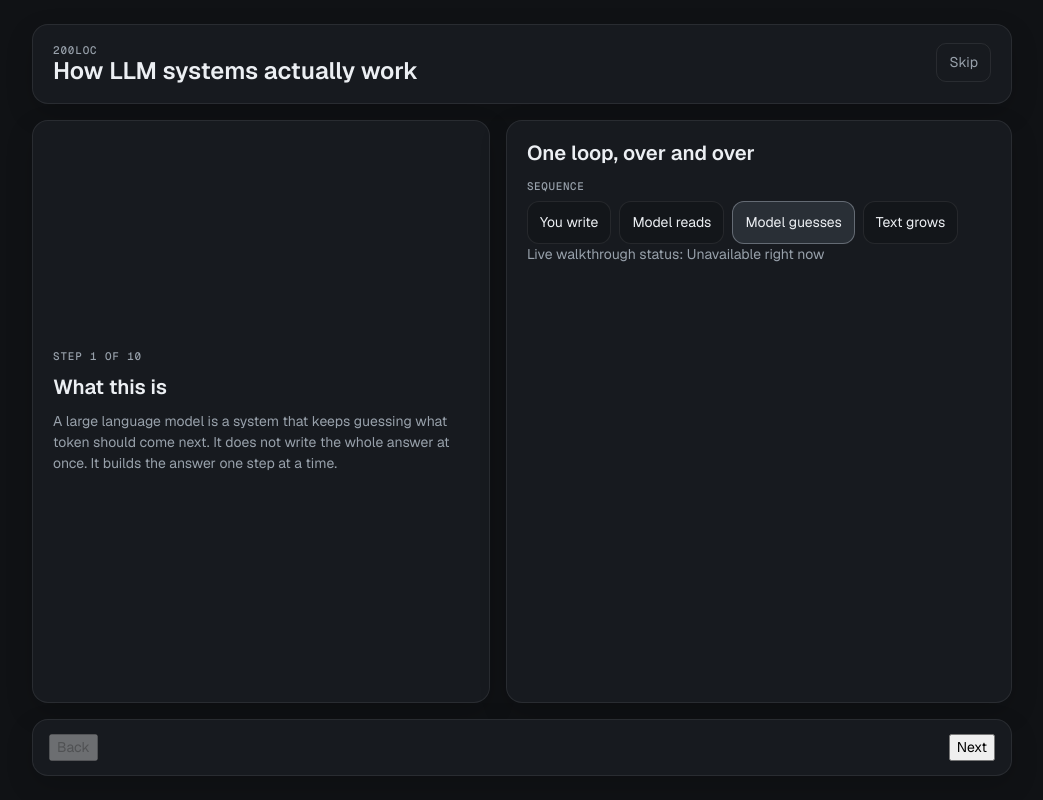
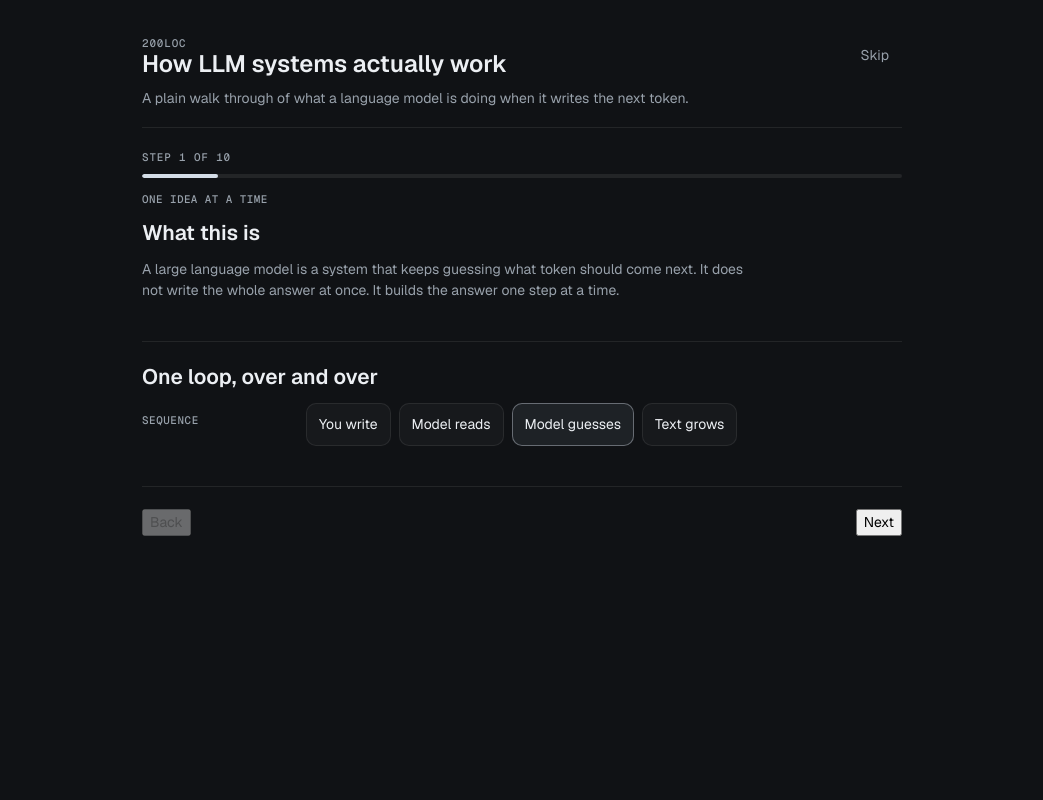
Before and after one commit to setrf/200loc, a React (Vite) app: page / in a window 1280 px wide. Shown: the whole page, without its empty margins (118-1161 px from the left). Built offline with nearby package versions, Linux system fonts and the light colour scheme; no server answers.

Commit message:
Simplify the first-run intro layout

```diff
--- a/src/App.css
+++ b/src/App.css
@@ -7,7 +7,7 @@
 }
 
 .app-shell--intro {
-  padding: 24px;
+  padding: 32px 20px;
 }
 
 .app-shell--centered {
@@ -35,7 +35,7 @@
 .ghost-button {
   padding: 8px 12px;
   border: 1px solid var(--border);
-  border-radius: 10px;
+  border-radius: 999px;
   background: transparent;
   color: var(--text-muted);
 }
@@ -45,22 +45,17 @@
   color: var(--text);
 }
 
-.intro-shell {
-  width: min(980px, 100%);
-  margin: 0 auto;
-  display: grid;
-  grid-template-rows: auto minmax(0, 1fr) auto;
-  gap: 16px;
-  min-height: calc(100svh - 48px);
+.ghost-button--quiet {
+  border-color: transparent;
 }
 
-.intro-shell__header,
-.intro-panel,
-.intro-actions {
-  border: 1px solid var(--border);
-  border-radius: 16px;
-  background: var(--panel);
-  box-shadow: var(--shadow);
+.intro-shell {
+  width: min(760px, 100%);
+  margin: 0 auto;
+  display: flex;
+  flex-direction: column;
+  gap: 18px;
+  min-height: calc(100svh - 64px);
 }
 
 .intro-shell__header {
@@ -68,88 +63,132 @@
   align-items: start;
   justify-content: space-between;
   gap: 16px;
-  padding: 18px 20px;
+  padding: 4px 0 0;
 }
 
-.intro-layout {
-  display: grid;
-  grid-template-columns: minmax(0, 0.95fr) minmax(0, 1.05fr);
-  gap: 16px;
-}
-
-.intro-panel {
-  padding: 20px;
-}
-
-.intro-panel--copy {
-  display: flex;
-  flex-direction: column;
-  gap: 12px;
-  justify-content: center;
-}
-
-.intro-panel--copy h2,
-.intro-panel--visual h3 {
-  font: 600 clamp(1.15rem, 1rem + 0.6vw, 1.45rem) / 1.2 var(--sans);
-}
-
-.intro-panel__body,
-.intro-panel__note,
-.intro-panel__status {
+.intro-shell__lede {
+  max-width: 42rem;
+  margin-top: 10px;
   color: var(--text-muted);
 }
 
-.intro-panel__body {
-  font-size: 1rem;
+.intro-stack {
+  display: flex;
+  flex-direction: column;
+  gap: 18px;
 }
 
-.intro-panel__note {
-  font-size: 0.92rem;
+.intro-step,
+.intro-example,
+.intro-actions {
+  padding: 22px 0;
+  border-top: 1px solid var(--border);
 }
 
-.intro-visual {
+.intro-step {
   display: flex;
   flex-direction: column;
   gap: 14px;
 }
 
-.intro-visual__row {
+.intro-step__progress {
   display: flex;
   flex-direction: column;
-  gap: 8px;
+  gap: 10px;
 }
 
-.intro-visual__label {
+.intro-step__progress-bar {
+  width: 100%;
+  height: 4px;
+  border-radius: 999px;
+  background: rgba(255, 255, 255, 0.08);
+  overflow: hidden;
+}
+
+.intro-step__progress-bar span {
+  display: block;
+  height: 100%;
+  border-radius: inherit;
+  background: var(--accent-strong);
+}
+
+.intro-step__kicker {
+  font: 500 0.78rem/1.3 var(--mono);
+  color: var(--text-muted);
+  letter-spacing: 0.04em;
+  text-transform: uppercase;
+}
+
+.intro-step h2,
+.intro-example h3 {
+  font: 600 clamp(1.15rem, 1rem + 0.6vw, 1.5rem) / 1.2 var(--sans);
+}
+
+.intro-step__body,
+.intro-step__note {
+  max-width: 44rem;
+  color: var(--text-muted);
+}
+
+.intro-step__body {
+  font-size: 1rem;
+}
+
+.intro-step__note {
+  font-size: 0.92rem;
+}
+
+.intro-example {
+  display: flex;
+  flex-direction: column;
+  gap: 14px;
+}
+
+.intro-example__rows {
+  display: flex;
+  flex-direction: column;
+  gap: 14px;
+}
+
+.intro-example__row {
+  display: grid;
+  grid-template-columns: minmax(120px, 150px) minmax(0, 1fr);
+  gap: 14px;
+  align-items: start;
+}
+
+.intro-example__label {
+  padding-top: 10px;
   font: 500 0.78rem/1.3 var(--mono);
   color: var(--text-muted);
   text-transform: uppercase;
-  letter-spacing: 0.06em;
+  letter-spacing: 0.05em;
 }
 
-.intro-visual__values {
+.intro-example__values {
   display: flex;
   flex-wrap: wrap;
   gap: 8px;
 }
 
-.intro-visual__chip {
+.intro-example__value {
   padding: 10px 12px;
   border: 1px solid var(--border);
-  border-radius: 12px;
-  background: var(--panel-deep);
+  border-radius: 10px;
+  background: rgba(255, 255, 255, 0.03);
   color: var(--text);
 }
 
-.intro-visual__chip.is-emphasis {
-  border-color: rgba(212, 221, 231, 0.35);
-  background: rgba(154, 175, 196, 0.14);
+.intro-example__value.is-emphasis {
+  border-color: rgba(212, 221, 231, 0.4);
+  background: rgba(154, 175, 196, 0.1);
 }
 
 .intro-actions {
   display: flex;
   align-items: center;
   gap: 8px;
-  padding: 14px 16px;
+  padding-bottom: 0;
 }
 
 .intro-actions__spacer {
@@ -1125,11 +1164,7 @@ button.annotation-trigger:focus-visible {
 
 @media (max-width: 1023px) {
   .app-shell--intro {
-    padding: 12px;
-  }
-
-  .intro-layout {
-    grid-template-columns: 1fr;
+    padding: 20px 14px;
   }
 
   .mobile-only {
@@ -1209,8 +1244,9 @@ button.annotation-trigger:focus-visible {
     align-items: stretch;
   }
 
-  .intro-panel {
-    padding: 16px;
+  .intro-example__row {
+    grid-template-columns: 1fr;
+    gap: 8px;
   }
 
   .intro-actions__spacer {
--- a/src/App.tsx
+++ b/src/App.tsx
@@ -254,13 +254,6 @@ export default function App() {
     setAppMode('intro')
   }
 
-  const labStatusLabel =
-    state.status === 'error'
-      ? 'Unavailable right now'
-      : !trace || !phase || !source || !sceneModelData
-        ? 'Loading'
-        : 'Ready'
-
   if (appMode === 'intro') {
     return (
       <div className="app-shell app-shell--intro">
@@ -277,7 +270,6 @@ export default function App() {
           }}
           onSkip={openLab}
           onOpenLab={openLab}
-          labStatusLabel={labStatusLabel}
         />
       </div>
     )
--- a/src/components/IntroWalkthrough.tsx
+++ b/src/components/IntroWalkthrough.tsx
@@ -7,7 +7,6 @@ interface IntroWalkthroughProps {
   onNext: () => void
   onSkip: () => void
   onOpenLab: () => void
-  labStatusLabel: string
 }
 
 export function IntroWalkthrough({
@@ -17,7 +16,6 @@ export function IntroWalkthrough({
   onNext,
   onSkip,
   onOpenLab,
-  labStatusLabel,
 }: IntroWalkthroughProps) {
   const step = steps[activeStepIndex]!
   const isFirst = activeStepIndex === 0
@@ -29,38 +27,54 @@ export function IntroWalkthrough({
         <div>
           <p className="eyebrow">200loc</p>
           <h1>How LLM systems actually work</h1>
+          <p className="intro-shell__lede">
+            A plain walk through of what a language model is doing when it writes the next token.
+          </p>
         </div>
         <button
           type="button"
-          className="ghost-button"
+          className="ghost-button ghost-button--quiet"
           onClick={onSkip}
         >
           Skip
         </button>
       </header>
 
-      <main className="intro-layout">
-        <section className="intro-panel intro-panel--copy" aria-label="Intro step">
+      <main className="intro-stack">
+        <section className="intro-step" aria-label="Intro step">
+          <div className="intro-step__progress">
             <p className="eyebrow">
               Step {activeStepIndex + 1} of {steps.length}
             </p>
+            <div
+              className="intro-step__progress-bar"
+              aria-hidden="true"
+            >
+              <span
+                style={{
+                  width: `${((activeStepIndex + 1) / steps.length) * 100}%`,
+                }}
+              />
+            </div>
+          </div>
+          <p className="intro-step__kicker">One idea at a time</p>
           <h2>{step.title}</h2>
-          <p className="intro-panel__body">{step.body}</p>
-          {step.note ? <p className="intro-panel__note">{step.note}</p> : null}
+          <p className="intro-step__body">{step.body}</p>
+          {step.note ? <p className="intro-step__note">{step.note}</p> : null}
         </section>
 
-        <section className="intro-panel intro-panel--visual" aria-label="Intro example">
-          <div className="intro-visual">
+        <section className="intro-example" aria-label="Intro example">
           <h3>{step.visualTitle}</h3>
+          <div className="intro-example__rows">
             {step.visualRows.map((row) => (
-              <div className="intro-visual__row" key={`${step.id}-${row.label}`}>
-                <span className="intro-visual__label">{row.label}</span>
-                <div className="intro-visual__values">
+              <div className="intro-example__row" key={`${step.id}-${row.label}`}>
+                <span className="intro-example__label">{row.label}</span>
+                <div className="intro-example__values">
                   {row.values.map((value, index) => {
                     const emphasized = row.emphasisIndexes?.includes(index) ?? false
                     return (
                       <span
-                        className={`intro-visual__chip${emphasized ? ' is-emphasis' : ''}`}
+                        className={`intro-example__value${emphasized ? ' is-emphasis' : ''}`}
                         key={`${row.label}-${value}-${index}`}
                       >
                         {value}
@@ -71,11 +85,9 @@ export function IntroWalkthrough({
               </div>
             ))}
           </div>
-          <p className="intro-panel__status">Live walkthrough status: {labStatusLabel}</p>
         </section>
-      </main>
 
-      <footer className="intro-actions">
+        <section className="intro-actions" aria-label="Intro navigation">
           <button type="button" onClick={onBack} disabled={isFirst}>
             Back
           </button>
@@ -89,7 +101,8 @@ export function IntroWalkthrough({
               Next
             </button>
           )}
-      </footer>
+        </section>
+      </main>
     </div>
   )
 }
```
Also changed, not shown: 1 other file (tests, documents, lock files or other folders). Lines whose indentation alone changed are shown as unchanged.
